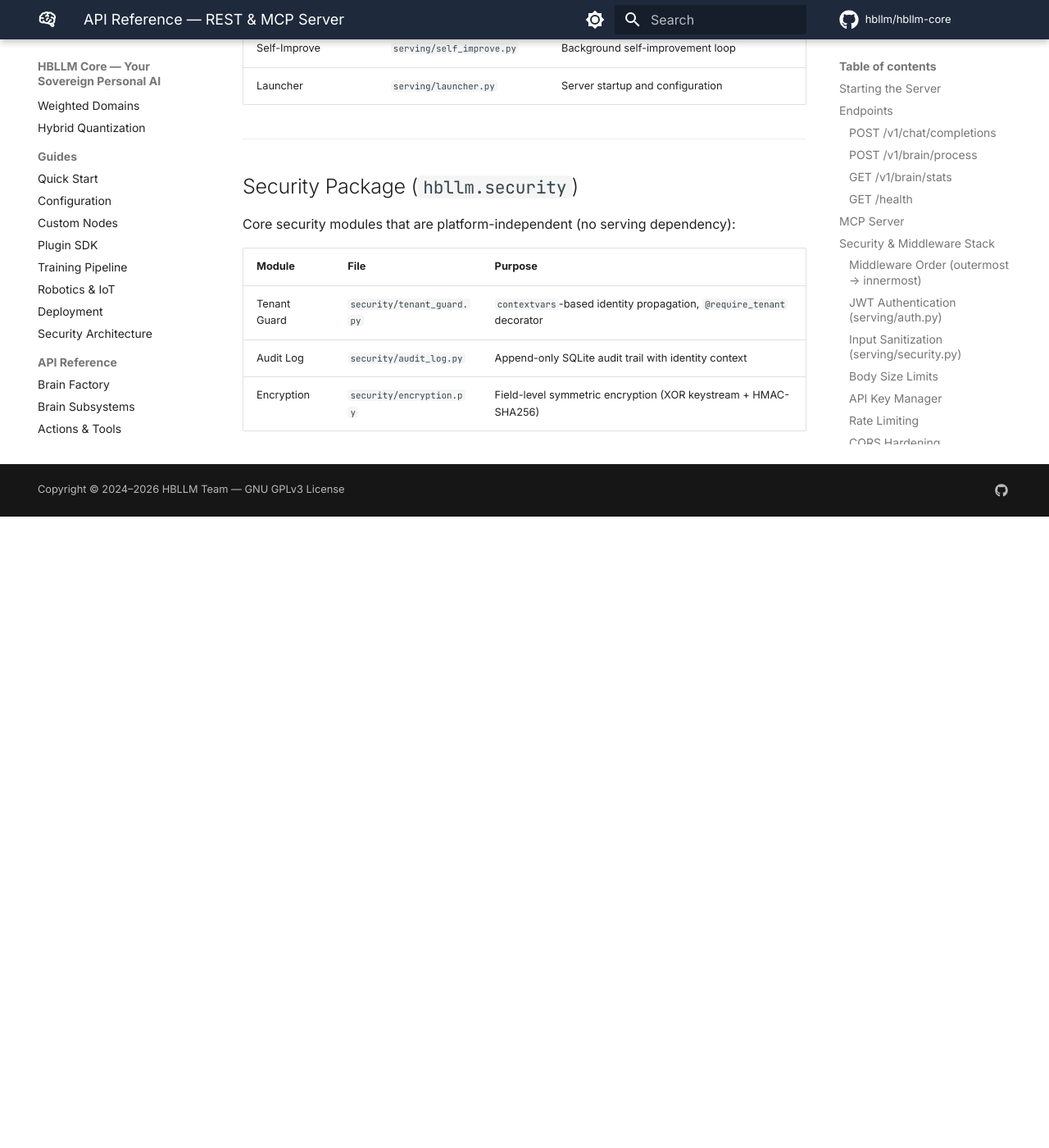
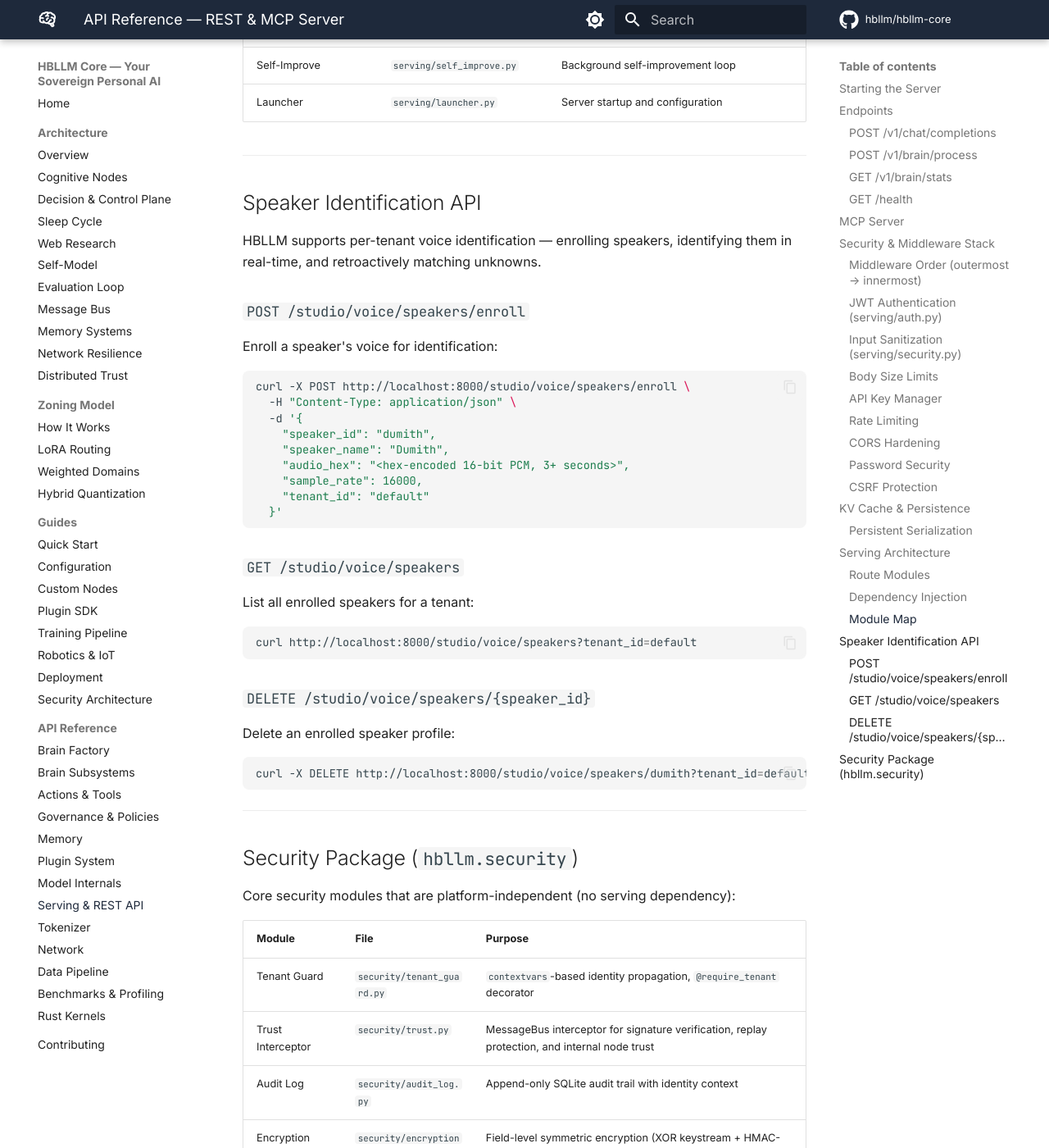
Before and after one commit to HBLLM/hbllm-core, an MkDocs documentation site: the page built from docs/api/serving.md, in a window 1280 px wide and 1400 px high, scrolled down 6385 px. Shown: the whole window at 82% size. Built offline with MkDocs 1.6.1 and Material for MkDocs 9.7.7, drawn with Linux system fonts in a browser that asks for light colours; comment, search, counter and statistics services are not loaded; before the commit the page ends 7015 px from its top, so only the background shows below that.

Commit message:
docs: update for voice pipeline, speaker ID, and trust changes
- cognitive-nodes.md: Update AudioInputNode (Moonshine ASR, VAD, speaker
  ID integration), AudioOutputNode (Kokoro TTS, auto-TTS trigger), add
  new SpeakerIdNode section with full feature docs.

- distributed-trust.md: Update trust model to document internal node
  trust behavior (unsigned messages bypass, signed always verified).

- serving.md: Add Speaker Identification API section (enroll, list,
  delete endpoints with curl examples). Add trust.py to security
  module table. Update route table with /studio/voice/* endpoints.

````diff
--- a/docs/api/serving.md
+++ b/docs/api/serving.md
@@ -196,7 +196,7 @@
 | `health_router` | `routes/health.py` | `/health`, `/health/live`, `/health/ready`, `/routing/stats` |
 | `memory_router` | `routes/memory.py` | `/v1/memory/*`, `/v1/sync/*`, `/v1/feedback/*`, `/v1/knowledge/*`, `/v1/rules` |
 | `studio_router` | `studio.py` | `/api/*`, `/studio/*` (Studio UI endpoints) |
-| Core (api.py) | `api.py` | `/v1/chat`, `/v1/audio/*`, `/v1/benchmarks/*`, `/v1/cognitive/*` |
+| Core (api.py) | `api.py` | `/v1/chat`, `/v1/audio/*`, `/v1/benchmarks/*`, `/v1/cognitive/*`, `/studio/voice/*` |
 
 ### Dependency Injection
 
@@ -234,6 +234,44 @@
 
 ---
 
+## Speaker Identification API
+
+HBLLM supports per-tenant voice identification — enrolling speakers, identifying them in real-time, and retroactively matching unknowns.
+
+### `POST /studio/voice/speakers/enroll`
+
+Enroll a speaker's voice for identification:
+
+```bash
+curl -X POST http://localhost:8000/studio/voice/speakers/enroll \
+  -H "Content-Type: application/json" \
+  -d '{
+    "speaker_id": "dumith",
+    "speaker_name": "Dumith",
+    "audio_hex": "<hex-encoded 16-bit PCM, 3+ seconds>",
+    "sample_rate": 16000,
+    "tenant_id": "default"
+  }'
+```
+
+### `GET /studio/voice/speakers`
+
+List all enrolled speakers for a tenant:
+
+```bash
+curl http://localhost:8000/studio/voice/speakers?tenant_id=default
+```
+
+### `DELETE /studio/voice/speakers/{speaker_id}`
+
+Delete an enrolled speaker profile:
+
+```bash
+curl -X DELETE http://localhost:8000/studio/voice/speakers/dumith?tenant_id=default
+```
+
+---
+
 ## Security Package (`hbllm.security`)
 
 Core security modules that are platform-independent (no serving dependency):
@@ -241,5 +279,6 @@
 | Module | File | Purpose |
 |---|---|---|
 | Tenant Guard | `security/tenant_guard.py` | `contextvars`-based identity propagation, `@require_tenant` decorator |
+| Trust Interceptor | `security/trust.py` | MessageBus interceptor for signature verification, replay protection, and internal node trust |
 | Audit Log | `security/audit_log.py` | Append-only SQLite audit trail with identity context |
 | Encryption | `security/encryption.py` | Field-level symmetric encryption (XOR keystream + HMAC-SHA256) |
--- a/docs/architecture/cognitive-nodes.md
+++ b/docs/architecture/cognitive-nodes.md
@@ -358,21 +358,41 @@
 
 - **Type:** `NodeType.PERCEPTION`
 - **File:** `hbllm/perception/audio_in_node.py`
-- **Purpose:** Speech-to-text streaming transcription.
-- **Upgrades:** Implements high-fidelity cloud routing with robust local fallbacks:
+- **Purpose:** Speech-to-text streaming transcription with speaker identification.
+- **ASR Engines:**
+    - **Moonshine ONNX** (default): Local inference via `useful-moonshine-onnx` (~50MB, <100ms latency). Runs on CPU with no cloud dependency.
     - **NVIDIA Cloud Whisper API**: When `NVIDIA_API_KEY` is active, routes requests to the NVIDIA Cloud Whisper API using the `openai/whisper-large-v3` model.
-    - **Local Fallback**: Automatically falls back to a thread-safe local Whisper model (`whisper.load_model(model_size)`) if cloud API calls fail or timeout.
-    - **Streaming Buffering**: Accumulates PCM chunks from `sensory.audio.stream` messages and flushes them when silence timeout is reached or final chunk is received.
+    - **Local Whisper Fallback**: Thread-safe local Whisper model (`whisper.load_model(model_size)`) if cloud API calls fail or timeout.
+- **Voice Activity Detection (VAD):** Silero VAD with configurable silence timeout (default 1500ms) for natural conversation pause handling.
+- **Audio Pipeline:** Normalization, silence trimming, linear interpolation downsampling from browser sample rates to 16kHz.
+- **Speaker Identification:** After transcription, sends the same PCM buffer to `SpeakerIdNode` for speaker identification. Attaches `speaker_id`, `speaker_name`, and `speaker_confidence` to both the `sensory.transcription` event and the `router.query` message.
+- **Topics:** `sensory.audio.stream`, `sensory.transcription`, `router.query`
 
 ### AudioOutputNode
 
 - **Type:** `NodeType.PERCEPTION`
 - **File:** `hbllm/perception/audio_out_node.py`
 - **Purpose:** Text-to-speech with per-tenant voice configurations.
-- **Upgrades:** Integrates dual-path cloud and local synthesis engines:
-    - **NVIDIA Riva TTS Client**: Interfaces with the `riva.client` gRPC library for cloud or local Riva/NIM text-to-speech synthesis (using `Magpie-Multilingual.EN-US.Aria` by default).
-    - **Local SpeechT5 Fallback**: If `riva.client` is missing or gRPC synthesis fails, falls back to local PyTorch `SpeechT5` (`microsoft/speecht5_tts` and HifiGan vocoder) with tenant-specific custom speaker xvectors.
-    - **Text Chunking**: Sentence-splits long text (>450 chars) to maintain synthesize voice consistency and quality.
+- **TTS Engines:**
+    - **Kokoro TTS** (default): Local neural TTS via `kokoro` + `misaki` phonemizer (~300MB model). High-quality voice synthesis with multiple voice options.
+    - **NVIDIA Riva TTS Client**: Interfaces with the `riva.client` gRPC library for cloud or local Riva/NIM text-to-speech synthesis.
+    - **Local SpeechT5 Fallback**: If other engines are unavailable, falls back to local PyTorch `SpeechT5` (`microsoft/speecht5_tts` and HifiGan vocoder) with tenant-specific custom speaker xvectors.
+- **Auto-TTS Trigger:** When the brain generates a response via `sensory.output`, it automatically publishes to `sensory.audio.out` for voice playback.
+- **Text Chunking**: Sentence-splits long text (>450 chars) to maintain voice consistency and quality.
+- **Topics:** `sensory.audio.out`, `sensory.audio.chunk`
+
+### SpeakerIdNode
+
+- **Type:** `NodeType.PERCEPTION`
+- **File:** `hbllm/perception/speaker_id_node.py`
+- **Purpose:** Real-time speaker identification using Resemblyzer GE2E voice embeddings.
+- **Model:** Resemblyzer VoiceEncoder (~50MB, CPU, ~20ms per identification). Extracts 256-dim GE2E speaker embeddings.
+- **Enrollment:** Speakers enroll by providing 3+ seconds of speech. Embeddings are averaged, normalized, and stored per-tenant in SQLite.
+- **Identification:** Cosine similarity against all enrolled profiles. Threshold: 0.75 (configurable per profile).
+- **Profile Adaptation:** High-confidence matches (>0.85) trigger incremental EMA updates to adapt profiles to voice changes over time.
+- **Retroactive Matching:** Unknown speaker embeddings are cached (up to 200 per tenant, 1-hour TTL). When a speaker is later enrolled, cached unknowns are retroactively matched and a `speaker.retroactive_update` event is published.
+- **Storage:** `hbllm/perception/voice_profile_store.py` — SQLite-backed with tenant isolation.
+- **Topics:** `speaker.identify`, `speaker.enroll`, `speaker.list`, `speaker.delete`, `speaker.retroactive_update`
 
 ### Perception Infrastructure
 
````
Also changed, not shown: docs/architecture/distributed-trust.md (+2 -1 lines).
